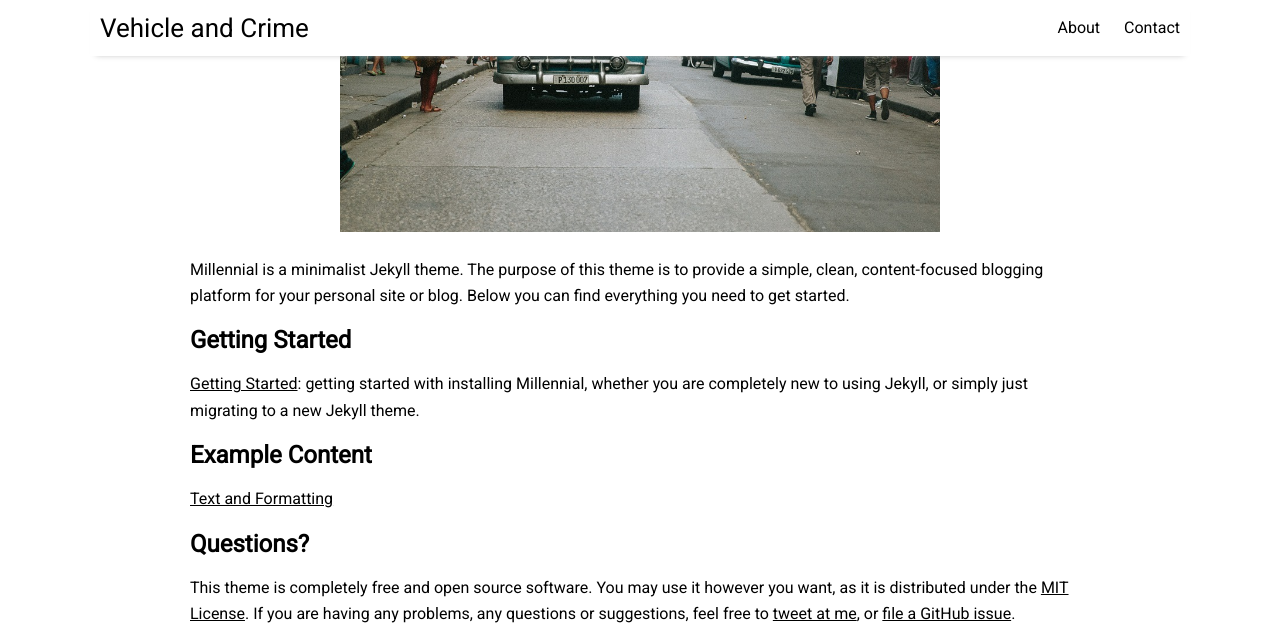
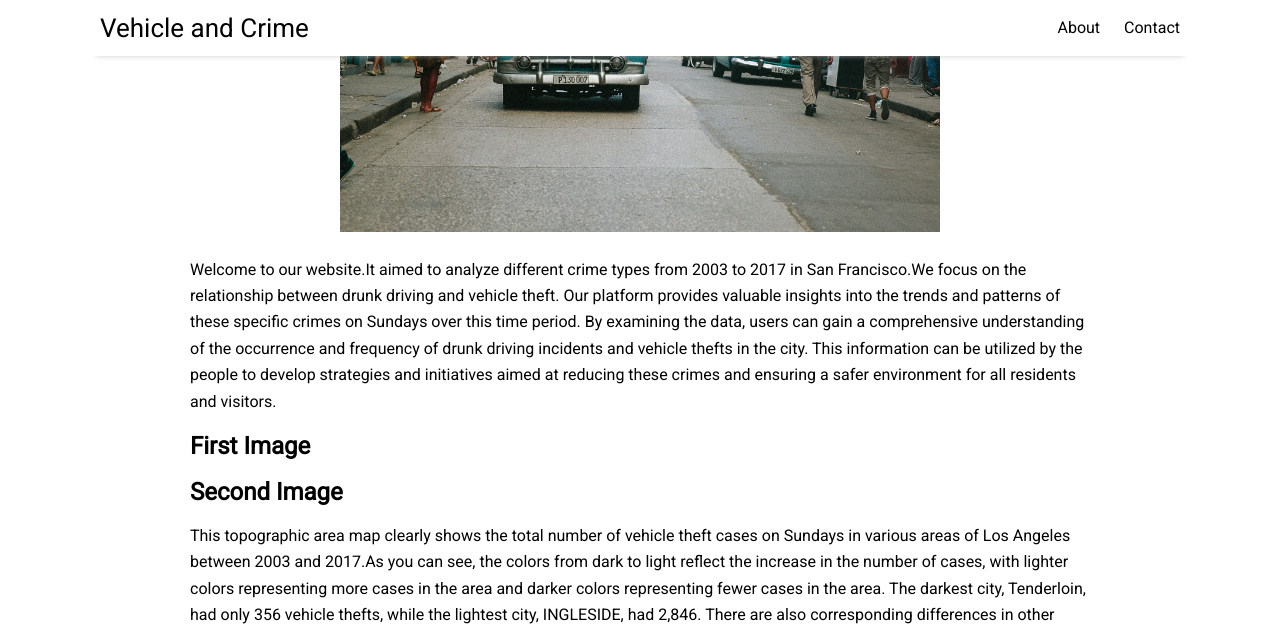
Before and after one commit to viola0v0/viola0v0.github.io, a Jekyll site: the page built from _posts/2024-04-01-drunk-driving-and-vehicle-theft-in-relation-to-time.md, in a window 1280 px wide and 1400 px high, scrolled down 334 px. Shown: the top 632 px of the window. Built offline with Jekyll 4.4.1, drawn with Linux system fonts in a browser that asks for light colours; nearby versions of some CDN libraries; some of the changed text lies outside the part shown.

Commit message:
add comment to website

```diff
--- a/_posts/2024-04-01-drunk-driving-and-vehicle-theft-in-relation-to-time.md
+++ b/_posts/2024-04-01-drunk-driving-and-vehicle-theft-in-relation-to-time.md
@@ -7,40 +7,42 @@ author: "Xinyi Xu"
 image: cuba-1.jpg
 ---
 
-Millennial is a minimalist Jekyll theme. The purpose of this theme is to provide a simple, clean, content-focused blogging platform for your personal site or blog. Below you can find everything you need to get started.
+Welcome to our website.It aimed to analyze different crime types from 2003 to 2017 in San Francisco.We focus on the relationship between drunk driving and vehicle theft. Our platform provides valuable insights into the trends and patterns of these specific crimes on Sundays over this time period. By examining the data, users can gain a comprehensive understanding of the occurrence and frequency of drunk driving incidents and vehicle thefts in the city. This information can be utilized by the people to develop strategies and initiatives aimed at reducing these crimes and ensuring a safer environment for all residents and visitors.
 
-## Getting Started
+## First Image
 
-[Getting Started]({{ site.github.url }}{% post_url 2016-10-10-getting-started %}): getting started with installing Millennial, whether you are completely new to using Jekyll, or simply just migrating to a new Jekyll theme.
+<!-- [Getting Started]({{ site.github.url }}{% post_url 2016-10-10-getting-started %}): getting started with installing Millennial, whether you are completely new to using Jekyll, or simply just migrating to a new Jekyll theme. -->
 
-## Example Content
+## Second Image
 
-[Text and Formatting]({{ site.github.url }}{% post_url 2016-09-09-text-formatting %})
+<!-- [Text and Formatting]({{ site.github.url }}{% post_url 2016-09-09-text-formatting %}) -->
+This topographic area map clearly shows the total number of vehicle theft cases on Sundays in various areas of Los Angeles between 2003 and 2017.As you can see, the colors from dark to light reflect the increase in the number of cases, with lighter colors representing more cases in the area and darker colors representing fewer cases in the area. The darkest city, Tenderloin, had only 356 vehicle thefts, while the lightest city, INGLESIDE, had 2,846.
+There are also corresponding differences in other different regions. For example, Southern and central, which are closer in color, have 1,566 and 1,506 cases respectively. Northern has 2,001 cases. park and richmond have 1328 and 1366 respectively. Mission has 2,400 cases. There were 2,322 cases in Bayview and 19,443 cases in Taraval. Overall, there are significantly fewer cases in the north than in the south. Therefore, in later police arrangements, we need to focus on the south
 
-## Questions?
+## Third Image
 
-This theme is completely free and open source software. You may use it however you want, as it is distributed under the [MIT License](http://choosealicense.com/licenses/mit/). If you are having any problems, any questions or suggestions, feel free to [tweet at me](https://twitter.com/intent/tweet?text=My%20question%20about%20Millennial;via=paululele), or [file a GitHub issue](https://github.com/lenpaul/Millennial/issues/new).
+<!-- This theme is completely free and open source software. You may use it however you want, as it is distributed under the [MIT License](http://choosealicense.com/licenses/mit/). If you are having any problems, any questions or suggestions, feel free to [tweet at me](https://twitter.com/intent/tweet?text=My%20question%20about%20Millennial;via=paululele), or [file a GitHub issue](https://github.com/lenpaul/Millennial/issues/new). -->
+
+<iframe src="./assets/img/my_bokeh_graph.html" width="100%" height="435" frameborder="0"></iframe>
+
+This chart clearly shows the proportion of each crime type occurring in each hour on Sunday. Judging from the overall trend, the number of cases peaked at 0 o'clock, then gradually decreased, reaching the lowest at 4 o'clock, and then began to rise. It reached a small peak at 7 o'clock-8 o'clock and then gradually decreased slowly, but continued to rise around 11 o'clock. High until it reaches the peak again at 23:00-24:00.
 
 ## More Jekyll!
 
-![alt text](https://user-images.githubusercontent.com/8409329/32801138-33a72030-c94a-11e7-8a62-6184e6df5a8f.png "Millennial Demo Image")
+<!-- ![alt text](https://user-images.githubusercontent.com/8409329/32801138-33a72030-c94a-11e7-8a62-6184e6df5a8f.png "Millennial Demo Image") -->
 
-<iframe src="./assets/img/my_bokeh_graph.html" width="100%" height="435" frameborder="0"></iframe>
+Mapping this to our daily life, it is not difficult to find that there will be more cases when people get up in the morning and go out outdoors, and when people start their morning busyness, the cases begin to decrease until after get off work for some specific cases, such as prostitution. Judging from the time, both drunk driving and vehicle theft occur at night, and while the number of vehicle theft cases increases, drunk driving also gradually increases. So we might as well assume that people drink heavily, commit vehicle theft and drive away. Therefore, it is speculated that the police may pay more attention to areas where bars gather and increase cameras appropriately, which may help reduce incidents.
 
 ### Lagrange
 
-Lagrange is a minimalist Jekyll blog theme that I built from scratch. The purpose of this theme is to provide a simple, clean, content-focused blogging platform for your personal site or blog.
-
-Feel free to check out <a href="https://lenpaul.github.io/Lagrange/" target="_blank">the demo</a>, where you’ll also find instructions on <a href="https://lenpaul.github.io/Lagrange/journal/getting-started.html">how to use install</a> and use the theme.
+<!-- Feel free to check out <a href="https://lenpaul.github.io/Lagrange/" target="_blank">the demo</a>, where you’ll also find instructions on <a href="https://lenpaul.github.io/Lagrange/journal/getting-started.html">how to use install</a> and use the theme. -->
 
 ### Portfolio Jekyll Theme
 
-This is a Jekyll theme built using the [DevTips Starter Kit](http://devtipsstarterkit.com/) as a foundation for starting, and following closely the amazing tutorial by [Travis Neilson over at DevTips](https://www.youtube.com/watch?v=T6jKLsxbFg4&list=PL0CB3OvPhDA_STygmp3sDenx3UpdOMk7P). The purpose of this theme is to provide a clean and simple website for your portfolio. Emphasis is placed on your projects, which are shown front and center on the home page.
+<!-- This is a Jekyll theme built using the [DevTips Starter Kit](http://devtipsstarterkit.com/) as a foundation for starting, and following closely the amazing tutorial by [Travis Neilson over at DevTips](https://www.youtube.com/watch?v=T6jKLsxbFg4&list=PL0CB3OvPhDA_STygmp3sDenx3UpdOMk7P). The purpose of this theme is to provide a clean and simple website for your portfolio. Emphasis is placed on your projects, which are shown front and center on the home page.
 
-Everything that you will ever need to know about this Jekyll theme is included in [the repository](https://github.com/LeNPaul/portfolio-jekyll-theme), which you can also find in [the demo site](https://lenpaul.github.io/portfolio-jekyll-theme/).
+Everything that you will ever need to know about this Jekyll theme is included in [the repository](https://github.com/LeNPaul/portfolio-jekyll-theme), which you can also find in [the demo site](https://lenpaul.github.io/portfolio-jekyll-theme/). -->
 
 ### Jekyll Starter Kit
 
-The Jekyll Starter Kit is a simple framework for starting your own Jekyll project using all of the best practices that I learned from building my other Jekyll themes.
-
-Feel free to check out <a href="https://github.com/LeNPaul/jekyll-starter-kit" target="_blank">the GitHub repository</a>, where you’ll also find instructions on how to use install and use the theme.
+<!-- Feel free to check out <a href="https://github.com/LeNPaul/jekyll-starter-kit" target="_blank">the GitHub repository</a>, where you’ll also find instructions on how to use install and use the theme. -->
```
